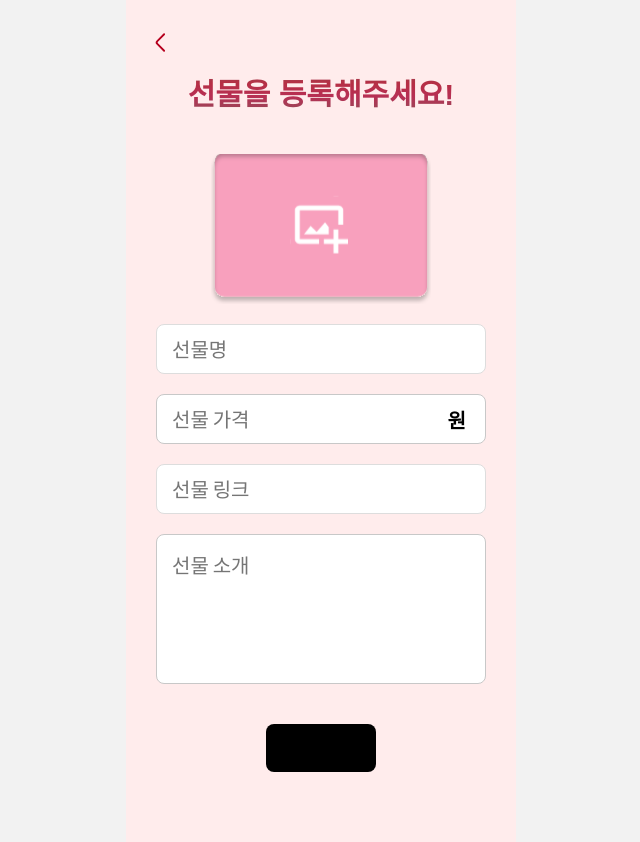
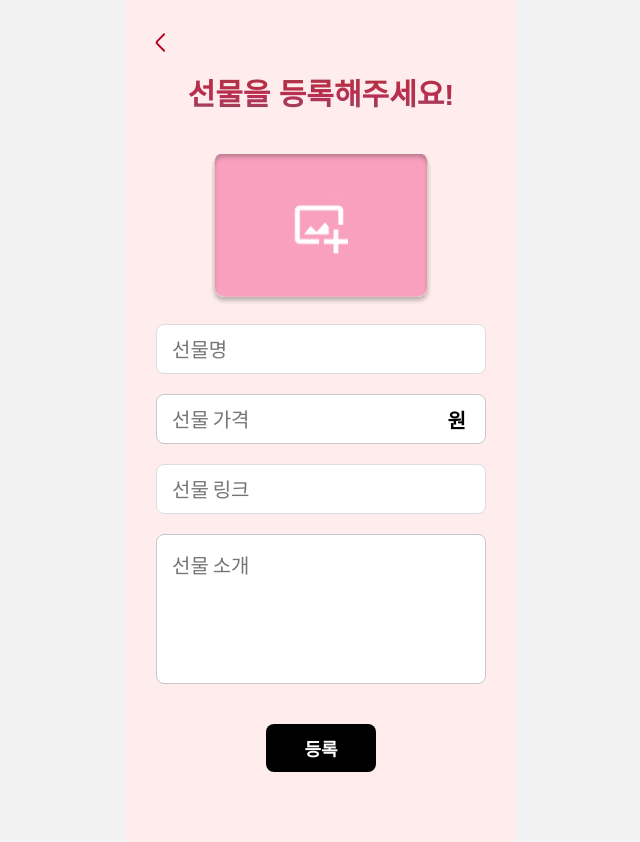
Before and after one commit to luckynode/gift-moment-client, a React (Vite) app: page /wishlist/add in a window 1280 px wide. Shown: the whole page, without its empty margins (319-959 px from the left). Built offline with nearby package versions, Linux system fonts and the light colour scheme; no server answers; the HTML template or start-up script is replaced by a standard one; a web font is replaced by a local one.

Commit message:
[#41] Fix: styled-components 'text' 오류 수정

```diff
--- a/src/routes/wish/addWish.tsx
+++ b/src/routes/wish/addWish.tsx
@@ -319,7 +319,7 @@ const AddWish = () => {
                 </Info>
                 <Button
                     type="submit"
-                    text="등록"
+                    $text="등록"
                     size="small"
                     color="black"
                     onClick={() => {
```
